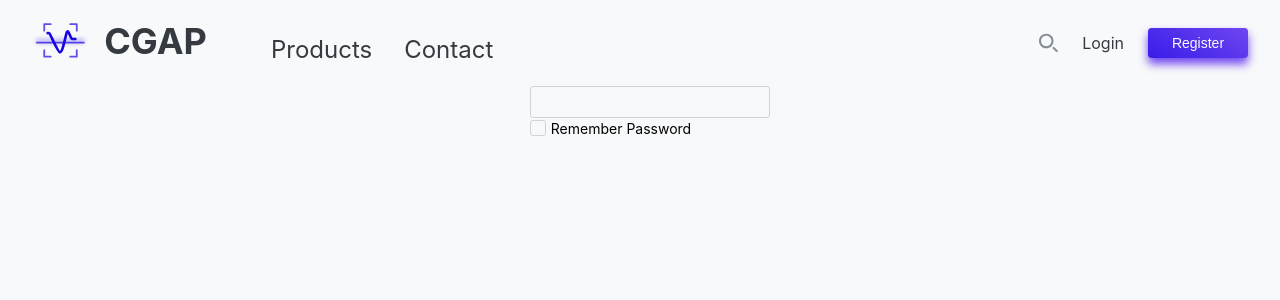
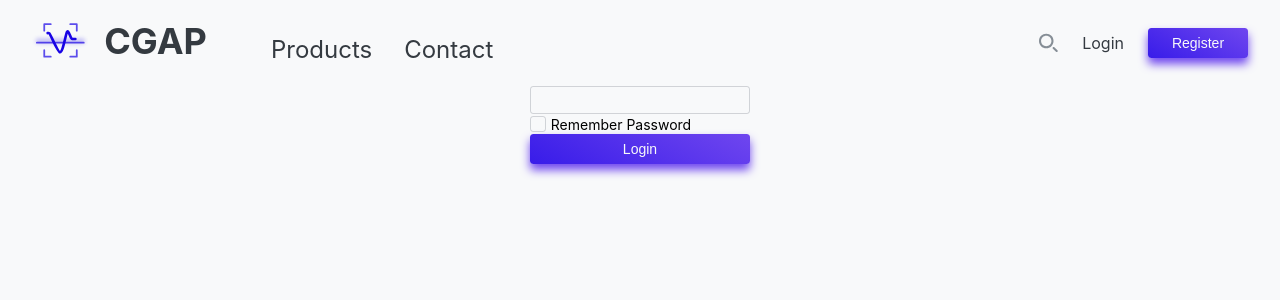
Before and after one commit to HopeStudio/Deep-Learning-based-Chemical-Graphics-Analysis-Platform-FE, a React (Create React App) app: page /login in a window 1280 px wide. Shown: the top 300 px of the page. Built offline with nearby package versions, Linux system fonts and the light colour scheme.

Commit message:
:dizzy: feature (button) chang full-width to auto

```diff
--- a/src/components/button/button.module.scss
+++ b/src/components/button/button.module.scss
@@ -39,7 +39,7 @@
   min-width: 185px;
 }
 
-.size-full-width {
+.size-auto {
   width: 100%;
 }
 
--- a/src/components/button/button.tsx
+++ b/src/components/button/button.tsx
@@ -5,7 +5,7 @@ import Classes from './button.module.scss'
 export type ButtonProps = Omit<React.ComponentProps<'button'>, 'type'> & {
   type?: 'gradient' | 'normal' | 'danger'
   nativeType?: 'button' | 'submit' | 'reset' | undefined
-  size?: 'large' | 'normal' | 'small' | 'full-width'
+  size?: 'large' | 'normal' | 'small' | 'auto'
   // disabled?: boolean
   outline?: boolean,
 }
--- a/src/components/input/input.module.scss
+++ b/src/components/input/input.module.scss
@@ -1,5 +1,5 @@
 .input {
-  width: 100%;
+  box-sizing: border-box;
   height: 1.75rem;
 
   font-size: var(--size-small);
@@ -23,4 +23,12 @@
   &:focus {
     box-shadow: var(--color-sub) 0 0 10px -4px;
   }
+
+  &.auto {
+    width: 100%;
+  }
+
+  &.normal {
+    width: 220px;
+  }
 }
--- a/src/components/input/input.tsx
+++ b/src/components/input/input.tsx
@@ -6,6 +6,7 @@ export type InputProps = Omit<React.ComponentPropsWithRef<'input'>, 'type'> & {
   width?: number,
   height?: number,
   type?: 'text' | 'password',
+  size?: 'normal' | 'auto',
 }
 
 const Input: React.FC<InputProps> = props => {
@@ -15,6 +16,7 @@ const Input: React.FC<InputProps> = props => {
     style: injectStyle,
     width,
     height,
+    size = 'auto',
     ...rest
   } = props
 
@@ -25,6 +27,7 @@ const Input: React.FC<InputProps> = props => {
 
   const className = classnames(
     Classes.input,
+    Classes[size],
     injectClassName)
 
   return (
--- a/src/containers/loginForm/loginForm.tsx
+++ b/src/containers/loginForm/loginForm.tsx
@@ -1,5 +1,5 @@
 import React, { useState } from 'react'
-import { Input, CheckboxItem } from '../../components'
+import { Input, CheckboxItem, Button } from '../../components'
 
 const LoginForm: React.FC = () => {
   const [checked, setChecked] = useState(false)
@@ -13,6 +13,9 @@ const LoginForm: React.FC = () => {
       <CheckboxItem checked={checked} onChange={handleChange}>
         Remember Password
       </CheckboxItem>
+      <Button type="gradient" size="auto">
+        Login
+      </Button>
     </form>
   )
 }
```
